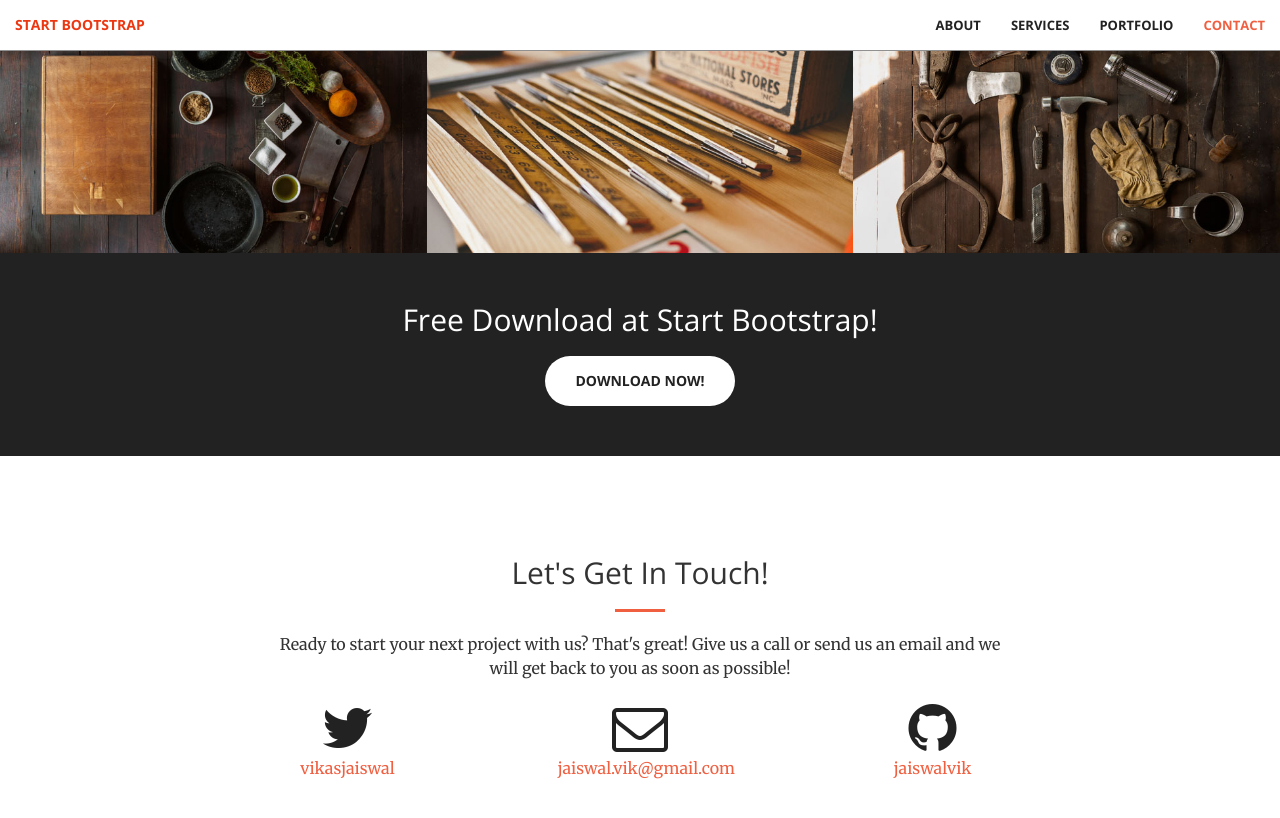
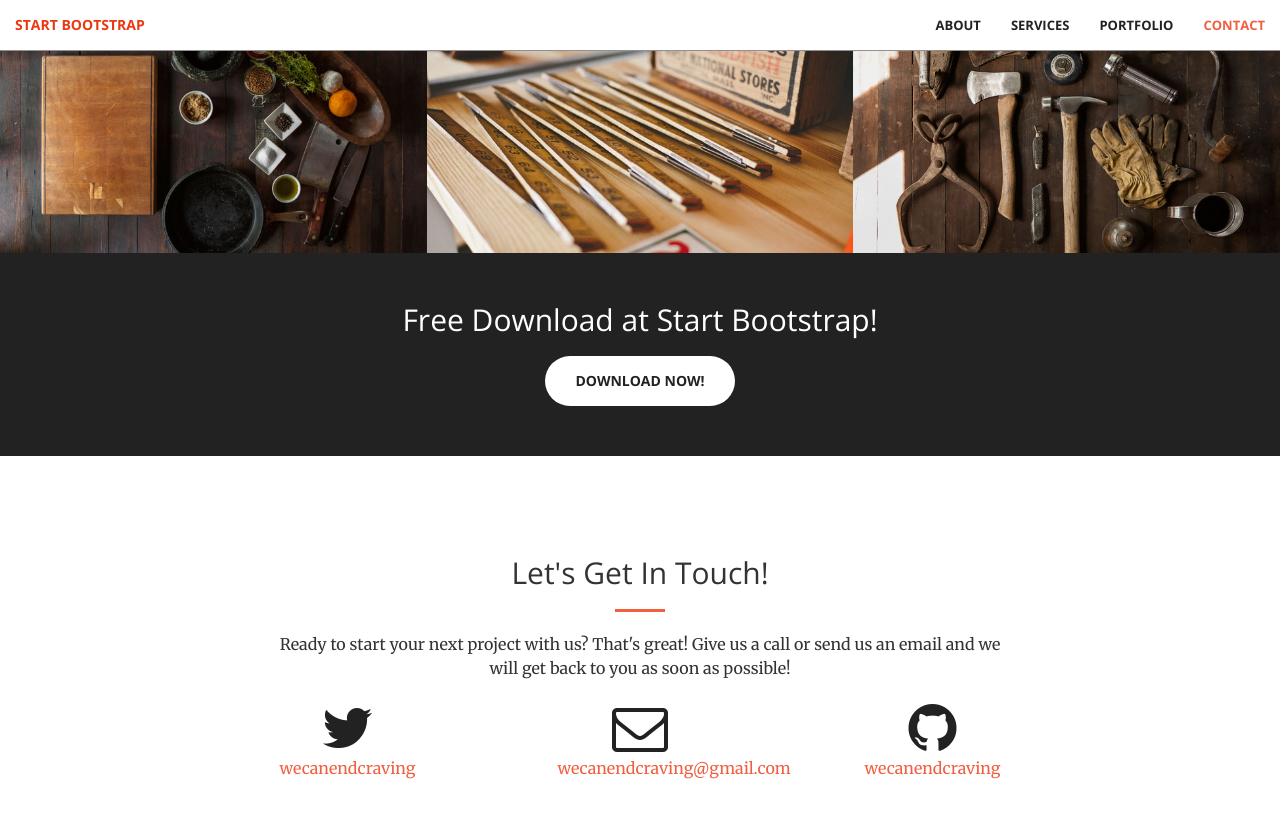
Before and after one commit to wecanendcraving/wecanendcraving.github.io, a Jekyll site: the page built from index.html, in a window 1280 px wide and 900 px high, scrolled down 1981 px. Shown: the top 818 px of the window. Built offline with Jekyll 4.4.1, drawn with Linux system fonts in a browser that asks for light colours.

Commit message:
Update _config.yml

```diff
--- a/_config.yml
+++ b/_config.yml
@@ -1,12 +1,12 @@
 # Site settings
-title: Vikas Jaiswal's site
-email: jaiswal.vik@gmail.com
+title: WE-can-end Cravings
+email: wecanendcraving@gmail.com
 description: > # this means to ignore newlines until "baseurl:"
 baseurl: "" # the subpath of your site, e.g. /blog/
 url: "" # the base hostname & protocol for your site
 
-twitter_username: vikasjaiswal
-github_username: jaiswalvik
+twitter_username: wecanendcraving
+github_username: wecanendcraving
 
 # Build settings
 markdown: kramdown
```
